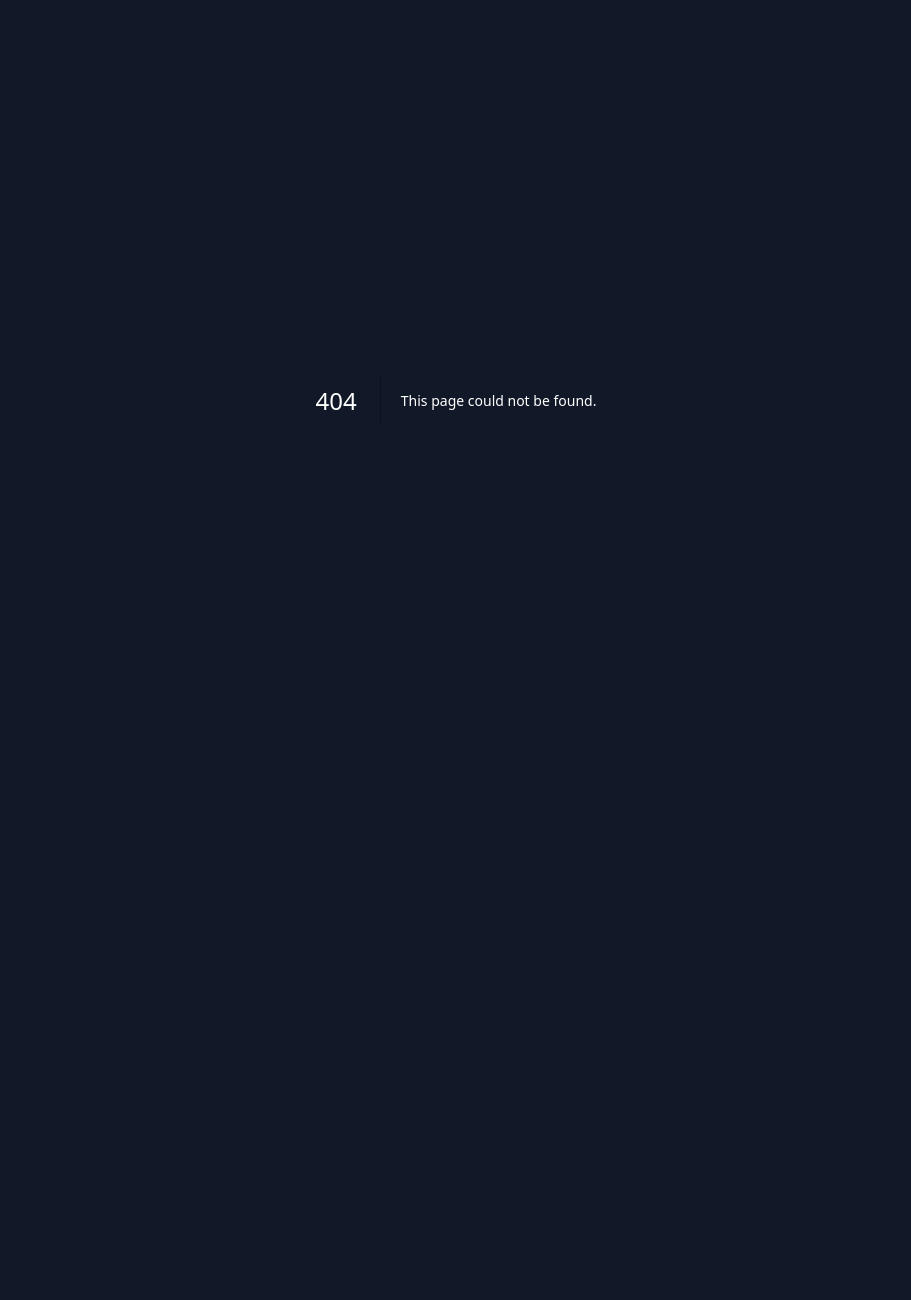
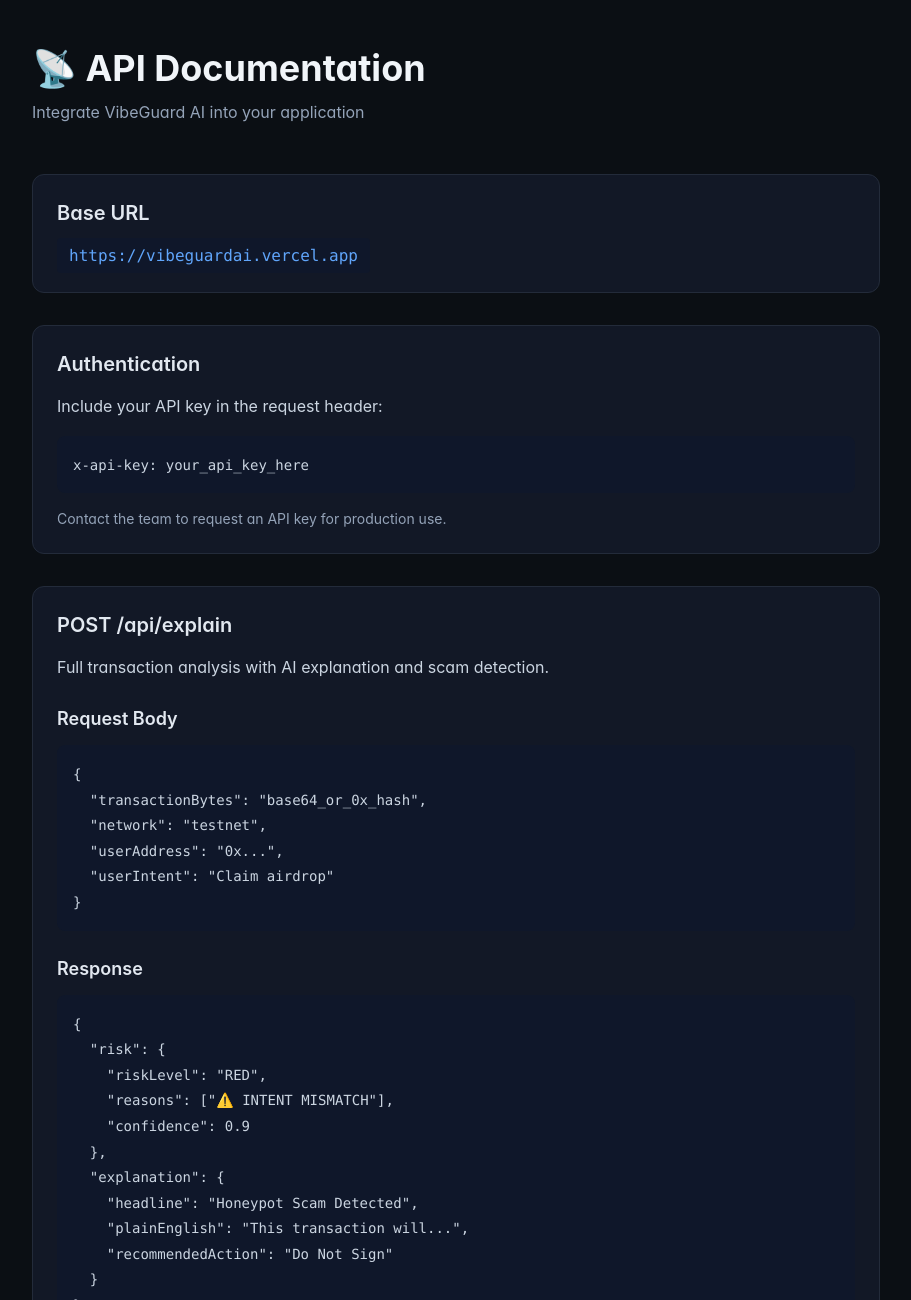
Before and after one commit to mianohh/vibeguard-ai, a Next.js app: page /api-docs in a window 1280 px wide. Before the commit this address had no page. Shown: the top 1300 px of the page, without its empty margins (184-1095 px from the left). Before the commit the page ends 800 px from the top, so only its background shows below. Built offline with nearby package versions, Linux system fonts and the light colour scheme.

Commit message:
add api documentation page with curl examples

```diff
--- /dev/null
+++ b/app/api-docs/page.tsx
@@ -0,0 +1,142 @@
+'use client';
+
+export default function ApiDocs() {
+  return (
+    <div className="min-h-screen" style={{ backgroundColor: 'var(--bg-primary)' }}>
+      <div className="container mx-auto px-6 py-12 max-w-4xl">
+
+        {/* Header */}
+        <div className="mb-12">
+          <h1 className="text-4xl font-bold text-slate-100 mb-3">
+            📡 API Documentation
+          </h1>
+          <p className="text-slate-400">
+            Integrate VibeGuard AI into your application
+          </p>
+        </div>
+
+        {/* Base URL */}
+        <div className="security-surface p-6 mb-8">
+          <h2 className="text-xl font-semibold text-slate-200 mb-4">Base URL</h2>
+          <code className="text-blue-400 bg-slate-900 px-3 py-2 rounded">
+            https://vibeguardai.vercel.app
+          </code>
+        </div>
+
+        {/* Authentication */}
+        <div className="security-surface p-6 mb-8">
+          <h2 className="text-xl font-semibold text-slate-200 mb-4">Authentication</h2>
+          <p className="text-slate-300 mb-4">
+            Include your API key in the request header:
+          </p>
+          <pre className="bg-slate-900 p-4 rounded-lg overflow-x-auto">
+            <code className="text-sm text-slate-300">
+{`x-api-key: your_api_key_here`}
+            </code>
+          </pre>
+          <p className="text-slate-400 text-sm mt-4">
+            Contact the team to request an API key for production use.
+          </p>
+        </div>
+
+        {/* Endpoint */}
+        <div className="security-surface p-6 mb-8">
+          <h2 className="text-xl font-semibold text-slate-200 mb-4">
+            POST /api/explain
+          </h2>
+          <p className="text-slate-300 mb-4">
+            Full transaction analysis with AI explanation and scam detection.
+          </p>
+
+          <h3 className="text-lg font-semibold text-slate-200 mb-3 mt-6">Request Body</h3>
+          <pre className="bg-slate-900 p-4 rounded-lg overflow-x-auto">
+            <code className="text-sm text-slate-300">
+{`{
+  "transactionBytes": "base64_or_0x_hash",
+  "network": "testnet",
+  "userAddress": "0x...",
+  "userIntent": "Claim airdrop"
+}`}
+            </code>
+          </pre>
+
+          <h3 className="text-lg font-semibold text-slate-200 mb-3 mt-6">Response</h3>
+          <pre className="bg-slate-900 p-4 rounded-lg overflow-x-auto">
+            <code className="text-sm text-slate-300">
+{`{
+  "risk": {
+    "riskLevel": "RED",
+    "reasons": ["⚠️ INTENT MISMATCH"],
+    "confidence": 0.9
+  },
+  "explanation": {
+    "headline": "Honeypot Scam Detected",
+    "plainEnglish": "This transaction will...",
+    "recommendedAction": "Do Not Sign"
+  }
+}`}
+            </code>
+          </pre>
+        </div>
+
+        {/* Example: cURL */}
+        <div className="security-surface p-6 mb-8">
+          <h2 className="text-xl font-semibold text-slate-200 mb-4">Example: cURL</h2>
+          <pre className="bg-slate-900 p-4 rounded-lg overflow-x-auto">
+            <code className="text-sm text-slate-300">
+{`curl -X POST https://vibeguardai.vercel.app/api/explain \\
+  -H "Content-Type: application/json" \\
+  -H "x-api-key: your_api_key_here" \\
+  -d '{
+    "transactionBytes": "AAACAA...",
+    "network": "testnet",
+    "userIntent": "Claim airdrop"
+  }'`}
+            </code>
+          </pre>
+        </div>
+
+        {/* Example: JavaScript */}
+        <div className="security-surface p-6 mb-8">
+          <h2 className="text-xl font-semibold text-slate-200 mb-4">Example: JavaScript</h2>
+          <pre className="bg-slate-900 p-4 rounded-lg overflow-x-auto">
+            <code className="text-sm text-slate-300">
+{`const response = await fetch('https://vibeguardai.vercel.app/api/explain', {
+  method: 'POST',
+  headers: {
+    'Content-Type': 'application/json',
+    'x-api-key': 'your_api_key_here'
+  },
+  body: JSON.stringify({
+    transactionBytes: 'AAACAA...',
+    network: 'testnet',
+    userIntent: 'Claim airdrop'
+  })
+});
+
+const data = await response.json();
+console.log(data.risk.riskLevel);`}
+            </code>
+          </pre>
+        </div>
+
+        {/* Support */}
+        <div className="security-surface p-6">
+          <h2 className="text-xl font-semibold text-slate-200 mb-4">Support</h2>
+          <p className="text-slate-300 mb-4">
+            Need help or want to request an API key?
+          </p>
+          <a
+            href="https://github.com/mianohh/vibeguard-ai/issues"
+            target="_blank"
+            rel="noopener noreferrer"
+            className="inline-block px-6 py-3 bg-blue-600 hover:bg-blue-700 text-white font-semibold rounded-lg transition-colors"
+          >
+            Open GitHub Issue
+          </a>
+        </div>
+
+      </div>
+    </div>
+  );
+}
```
